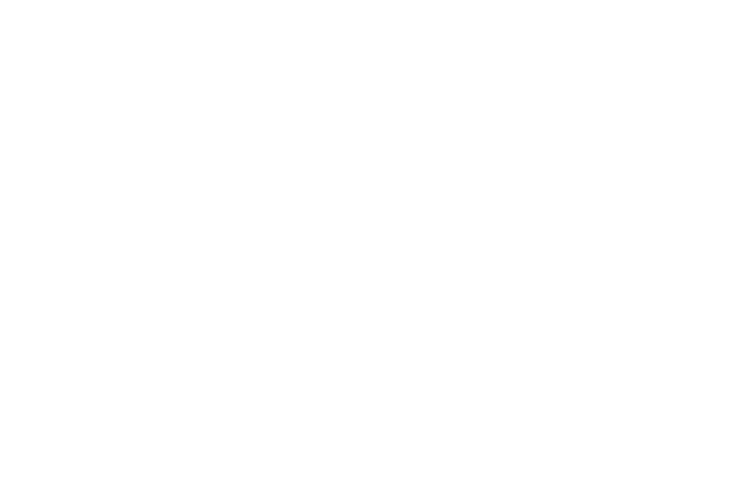
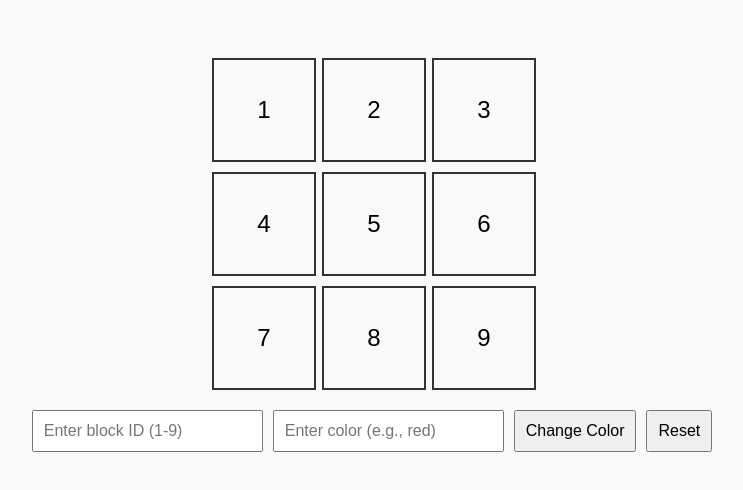
Before and after one commit to acciojob/Replit-Asian-Paints-swayamrajora, a website: page main.html in a window 1280 px wide. Shown: the whole page, without its empty margins (268-1011 px from the left). Drawn offline with Linux system fonts and the light colour scheme.

Commit message:
created a submission

```diff
--- a/main.html
+++ b/main.html
@@ -1,16 +1,31 @@
 <!DOCTYPE html>
+<html lang="en">
+<head>
+  <meta charset="UTF-8" />
+  <title>Asian Paints Grid</title>
+  <link rel="stylesheet" href="styles.css" />
+</head>
+<body>
+  <div id="grid-container">
+    <!-- 3x3 Grid -->
+    <div id="1" class="grid-item">1</div>
+    <div id="2" class="grid-item">2</div>
+    <div id="3" class="grid-item">3</div>
+    <div id="4" class="grid-item">4</div>
+    <div id="5" class="grid-item">5</div>
+    <div id="6" class="grid-item">6</div>
+    <div id="7" class="grid-item">7</div>
+    <div id="8" class="grid-item">8</div>
+    <div id="9" class="grid-item">9</div>
+  </div>
 
-<html>
+  <div class="controls">
+    <input type="text" id="block_id" placeholder="Enter block ID (1-9)" />
+    <input type="text" id="colour_id" placeholder="Enter color (e.g., red)" />
+    <button id="change_button">Change Color</button>
+    <button id="Reset">Reset</button>
+  </div>
 
-<head>
-	<link rel="stylesheet" href="styles.css">
-</head>
-
-<body>
-	<!-- the entire body must be written by student -->
-    <script type="text/javascript" src="./script.js">
-</script>
-
+  <script src="script.js"></script>
 </body>
-
 </html>
--- a/script.js
+++ b/script.js
@@ -1 +1,28 @@
-//your JS code here. If required.
+const changeButton = document.getElementById('change_button');
+const resetButton = document.getElementById('Reset');
+
+changeButton.addEventListener('click', () => {
+  const blockId = document.getElementById('block_id').value;
+  const color = document.getElementById('colour_id').value;
+
+  // Reset all grid items to transparent first
+  const gridItems = document.querySelectorAll('.grid-item');
+  gridItems.forEach(item => {
+    item.style.backgroundColor = 'transparent';
+  });
+
+  // Change color of specific block if it exists
+  const block = document.getElementById(blockId);
+  if (block) {
+    block.style.backgroundColor = color;
+  } else {
+    alert('Invalid block ID. Please enter a number from 1 to 9.');
+  }
+});
+
+resetButton.addEventListener('click', () => {
+  const gridItems = document.querySelectorAll('.grid-item');
+  gridItems.forEach(item => {
+    item.style.backgroundColor = 'transparent';
+  });
+});
--- a/styles.css
+++ b/styles.css
@@ -1 +1,36 @@
-/*  your css code here. If applicable */
+body {
+  font-family: sans-serif;
+  display: flex;
+  flex-direction: column;
+  align-items: center;
+  padding-top: 50px;
+  background-color: #f9f9f9;
+}
+
+#grid-container {
+  display: grid;
+  grid-template-columns: repeat(3, 100px);
+  grid-gap: 10px;
+  margin-bottom: 20px;
+}
+
+.grid-item {
+  width: 100px;
+  height: 100px;
+  background-color: transparent;
+  border: 2px solid #333;
+  display: flex;
+  align-items: center;
+  justify-content: center;
+  font-size: 24px;
+}
+
+.controls {
+  display: flex;
+  gap: 10px;
+}
+
+input, button {
+  padding: 10px;
+  font-size: 16px;
+}
```
